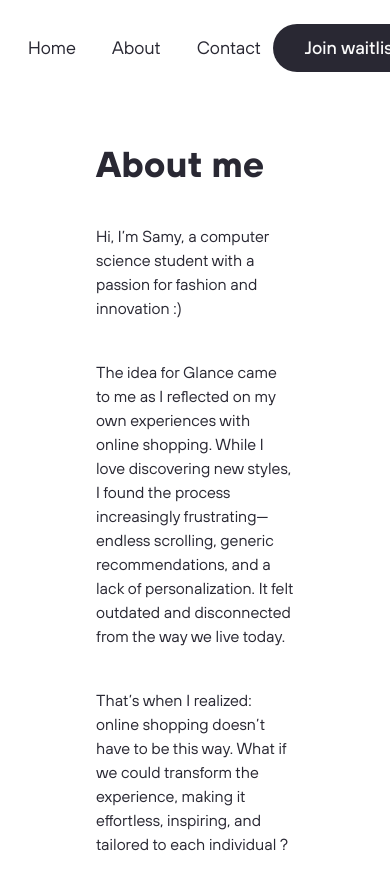
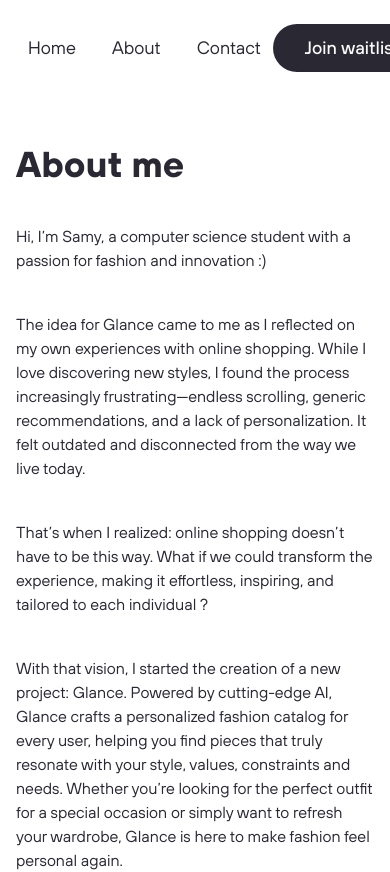
Before and after one commit to samyamine/glance_project, a Next.js app in the folder web/: page /about in a window 390 px wide. Shown: the top 872 px of the page. Built offline with nearby package versions, Linux system fonts and the light colour scheme.

Commit message:
FEATURE: Global responsive horizontal padding

```diff
--- a/web/app/layout.tsx
+++ b/web/app/layout.tsx
@@ -77,8 +77,8 @@ export default function RootLayout({children}: Readonly<{ children: React.ReactN
                 <title>Glance | Your personal AI fashion shopper</title>
             </head>
             <body className={`${ttHovesProTrial.className} text-black`}>
-            <Header />
-                <div className={`w-full flex flex-col items-center px-24`}>
+                <Header />
+                <div className={`flex flex-col items-center px-4 md:px-16 lg:px-24`}>
                     {children}
                 </div>
                 <Footer />
```
